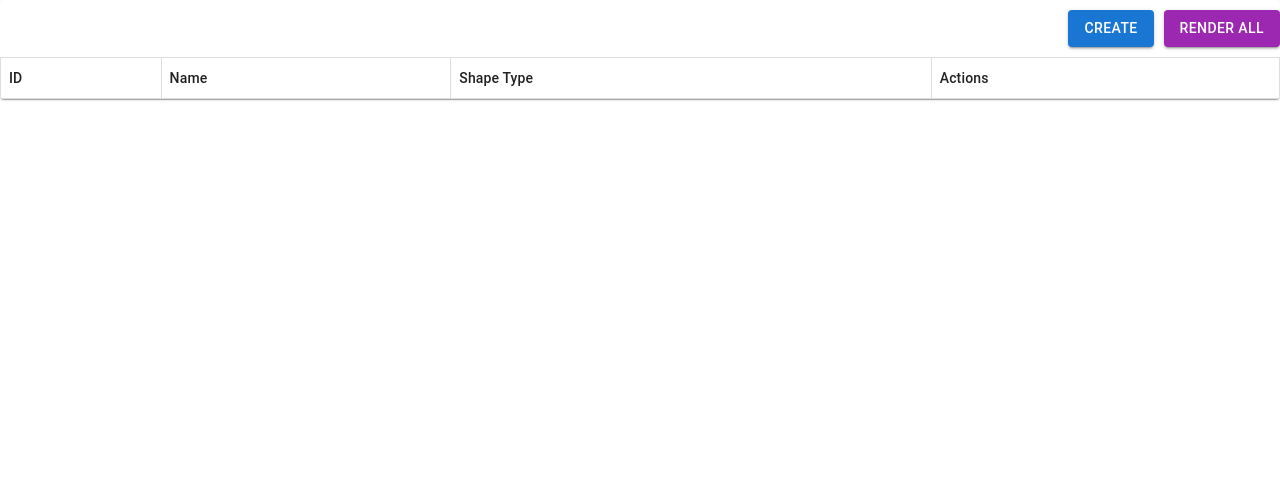
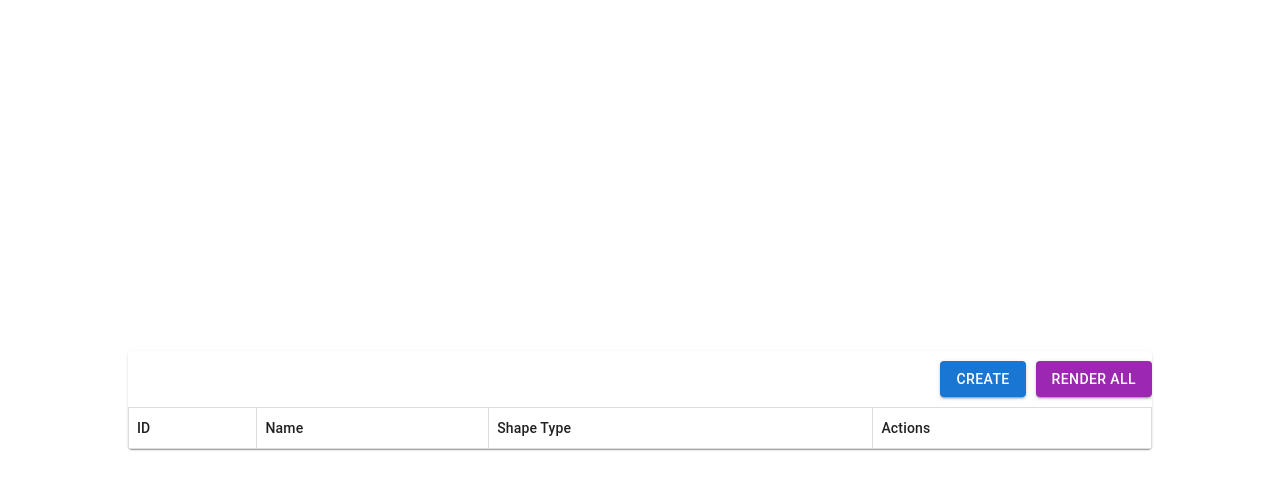
Before and after one commit to AndreiMarasoiuDogarescu/3d-visual-table, a React (Create React App) app: page / in a window 1280 px wide. Shown: the top 490 px of the page. Built offline with nearby package versions, Linux system fonts and the light colour scheme.

Commit message:
style table

```diff
--- a/src/App.css
+++ b/src/App.css
@@ -37,7 +37,17 @@
   }
 }
 
+.wrapper {
+  display: flex;
+  justify-content: center;
+  align-items: center;
+  height: 100vh;
+}
 
+.table-container {
+  width: 80%;
+
+}
 
 .centered-table {
   margin: 0 auto;
--- a/src/components/Canvas3D.js
+++ b/src/components/Canvas3D.js
@@ -148,7 +148,7 @@ const Canvas3D = ({ shapes, setShowCanvas, currentShape }) => {
   }, [shapes, currentShape]);
 
   return (
-    <div style={{ position: "relative", width: "100%", height: "100%" }}>
+    <div style={{ position: "fixed", top: 0, left: 0, width: "100vw", height: "100vh", zIndex: 1000 }}>
       <Button
         variant="contained"
         color="secondary"
--- a/src/components/ShapeTable.js
+++ b/src/components/ShapeTable.js
@@ -3,6 +3,7 @@ import { Button, Table, TableBody, TableCell, TableContainer, TableHead, TableRo
 import Canvas3D from "./Canvas3D";
 import ShapeModal from "./ShapeModal";
 import "../App.css";
+import { div } from "three/webgpu";
 
 const ShapeTable = ({ shapes, setShapes }) => {
   const [showCanvas, setShowCanvas] = useState(false);
@@ -21,9 +22,10 @@ const ShapeTable = ({ shapes, setShapes }) => {
   };
 
   return (
+    <div className="wrapper">
     <div className="table-container">
-      {!showCanvas ? (
-        <TableContainer component={Paper} className="centered-table">
+    {!showCanvas ? (
+      <TableContainer component={Paper} className="centered-table">
           <div className="mbutton-container">
           <Button
             variant="contained"
@@ -93,6 +95,7 @@ const ShapeTable = ({ shapes, setShapes }) => {
         />
       )}
     </div>
+    </div>
   );
 };
 
```
Also changed, not shown: 1 other file (tests, documents, lock files or other folders).
